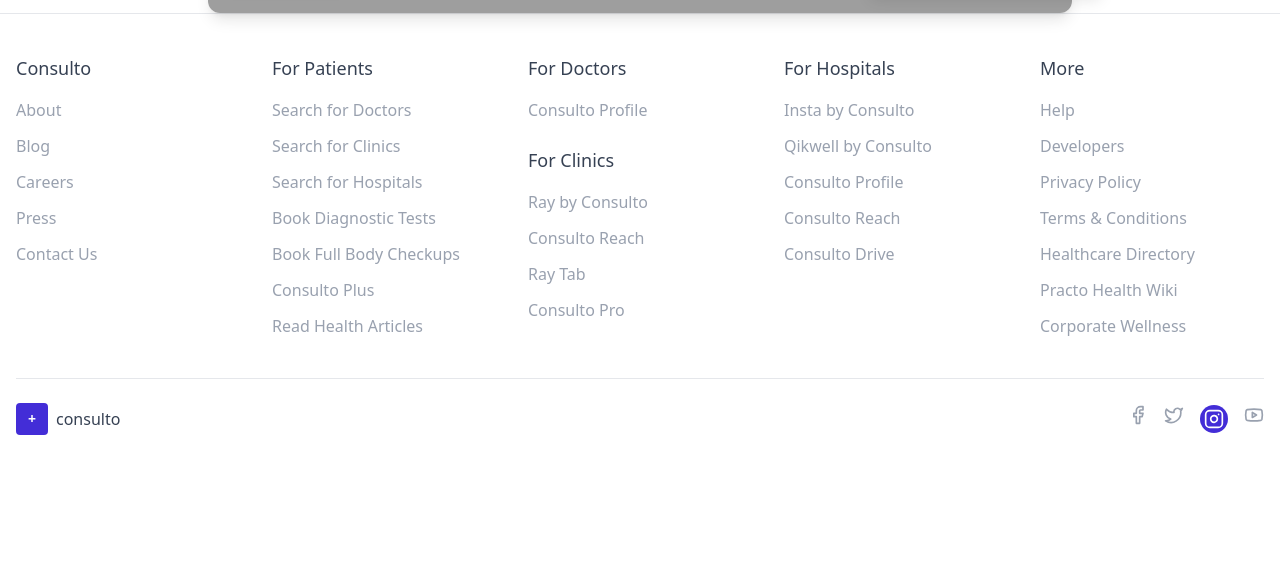
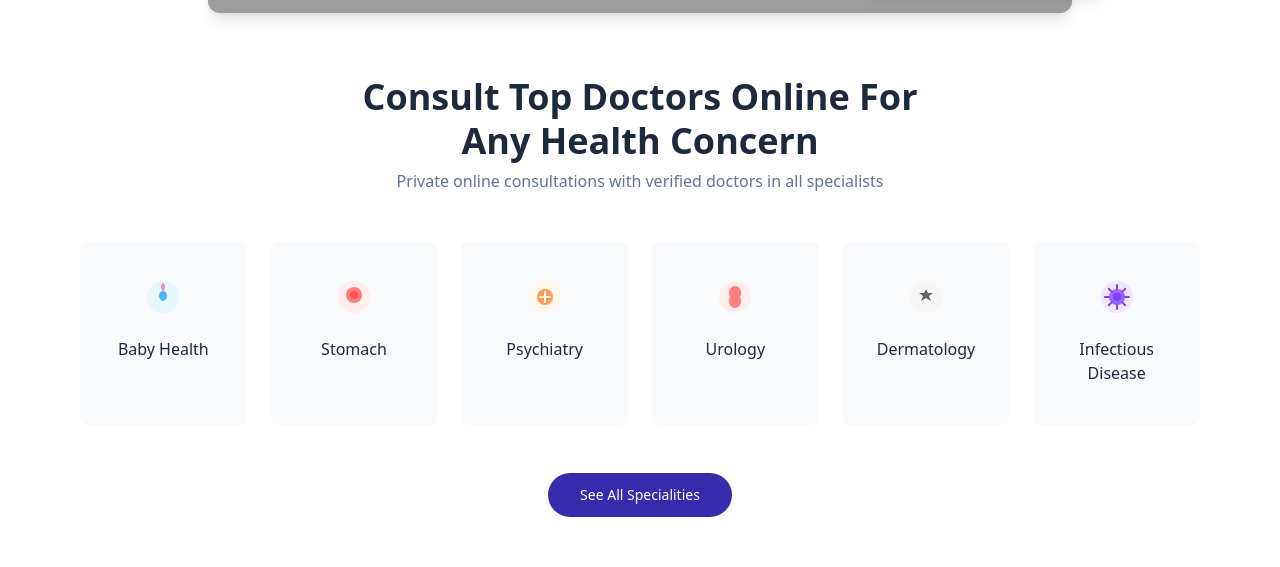
Before and after one commit to Garv0504/TeleHealth, a React (Vite) app in the folder Frontend/: page / in a window 1280 px wide. Shown: the part 775-1342 px from the top of the page. Before the commit the page ends 1250 px from the top, so only its background shows below. Built offline with nearby package versions, Linux system fonts and the light colour scheme; grey boxes are pictures that could not be loaded.

Commit message:
Specailities Added

```diff
--- /dev/null
+++ b/Frontend/src/Components/Specialities.jsx
@@ -0,0 +1,161 @@
+import { useState } from 'react';
+
+export default function Specialties() {
+  const [hoveredCard, setHoveredCard] = useState(null);
+
+  return (
+    <div className="bg-white py-16">
+      <div className="max-w-6xl mx-auto px-4">
+        {/* Headings */}
+        <h2 className="text-3xl md:text-4xl font-bold text-slate-800 text-center">
+          Consult Top Doctors Online For
+        </h2>
+        <h2 className="text-3xl md:text-4xl font-bold text-slate-800 text-center mt-1">
+          Any Health Concern
+        </h2>
+
+        <p className="text-slate-500 text-center mt-2">
+          Private online consultations with verified doctors in all specialists
+        </p>
+
+        {/* Specialty Cards */}
+        <div className="grid grid-cols-2 md:grid-cols-3 lg:grid-cols-6 gap-6 mt-12">
+          <SpecialtyCard
+            icon={<BabyHealthIcon />}
+            title="Baby Health"
+            id="baby"
+            hoveredCard={hoveredCard}
+            setHoveredCard={setHoveredCard}
+          />
+          <SpecialtyCard
+            icon={<StomachIcon />}
+            title="Stomach"
+            id="stomach"
+            hoveredCard={hoveredCard}
+            setHoveredCard={setHoveredCard}
+          />
+          <SpecialtyCard
+            icon={<PsychiatryIcon />}
+            title="Psychiatry"
+            id="psychiatry"
+            hoveredCard={hoveredCard}
+            setHoveredCard={setHoveredCard}
+          />
+          <SpecialtyCard
+            icon={<UrologyIcon />}
+            title="Urology"
+            id="urology"
+            hoveredCard={hoveredCard}
+            setHoveredCard={setHoveredCard}
+          />
+          <SpecialtyCard
+            icon={<DermatologyIcon />}
+            title="Dermatology"
+            id="dermatology"
+            hoveredCard={hoveredCard}
+            setHoveredCard={setHoveredCard}
+          />
+          <SpecialtyCard
+            icon={<InfectiousIcon />}
+            title="Infectious Disease"
+            id="infectious"
+            hoveredCard={hoveredCard}
+            setHoveredCard={setHoveredCard}
+          />
+        </div>
+
+        {/* See All Button */}
+        <div className="flex justify-center mt-12">
+          <button className="bg-indigo-800 text-white px-8 py-3 rounded-full text-sm font-medium cursor-pointer">
+            See All Specialities
+          </button>
+        </div>
+      </div>
+    </div>
+  );
+}
+
+function SpecialtyCard({ icon, title, id, hoveredCard, setHoveredCard }) {
+  const isHovered = hoveredCard === id;
+
+  return (
+    <div
+      className={`bg-gray-50 rounded-lg p-6 flex flex-col items-center relative transition-all duration-300 ${isHovered ? 'shadow-lg transform -translate-y-1' : ''}`}
+      onMouseEnter={() => setHoveredCard(id)}
+      onMouseLeave={() => setHoveredCard(null)}
+    >
+      <div className="h-16 flex items-center justify-center">
+        {icon}
+      </div>
+      <p className="text-slate-800 font-medium mt-2 pb-4 text-center">{title}</p>
+
+      {/* Consult Now button with transition */}
+      <div className={`absolute bottom-4 w-full flex justify-center transition-opacity duration-300 ${isHovered ? 'opacity-100' : 'opacity-0'}`}>
+        <button className="bg-white text-indigo-800 text-xs font-medium px-4 py-1 rounded-full shadow-sm cursor-pointer">
+          Consult Now
+        </button>
+      </div>
+    </div>
+  );
+}
+
+// Custom Icons
+function BabyHealthIcon() {
+  return (
+    <svg width="40" height="40" viewBox="0 0 40 40" fill="none" xmlns="http://www.w3.org/2000/svg">
+      <circle cx="20" cy="20" r="16" fill="#E6F7FF" />
+      <path d="M20 14C23 14 24 17 24 19C24 21 22 24 20 24C18 24 16 21 16 19C16 17 17 14 20 14Z" fill="#4BB5F5" />
+      <path d="M20 14C21 14 22 12 22 10C22 8 21 6 20 6C19 6 18 8 18 10C18 12 19 14 20 14Z" fill="#FF89A9" />
+    </svg>
+  );
+}
+
+function StomachIcon() {
+  return (
+    <svg width="40" height="40" viewBox="0 0 40 40" fill="none" xmlns="http://www.w3.org/2000/svg">
+      <circle cx="20" cy="20" r="16" fill="#FFEEEE" />
+      <path d="M28 18C28 22.4183 24.4183 26 20 26C15.5817 26 12 22.4183 12 18C12 13.5817 15.5817 10 20 10C24.4183 10 28 13.5817 28 18Z" fill="#FF7E7E" />
+      <circle cx="20" cy="18" r="4" fill="#FF5555" />
+    </svg>
+  );
+}
+
+function PsychiatryIcon() {
+  return (
+    <svg width="40" height="40" viewBox="0 0 40 40" fill="none" xmlns="http://www.w3.org/2000/svg">
+      <circle cx="20" cy="20" r="16" fill="#FFF6EC" />
+      <circle cx="20" cy="20" r="8" fill="#FF9A56" />
+      <path d="M20 15V25M15 20H25" stroke="#FFF6EC" strokeWidth="2" strokeLinecap="round" />
+    </svg>
+  );
+}
+
+function UrologyIcon() {
+  return (
+    <svg width="40" height="40" viewBox="0 0 40 40" fill="none" xmlns="http://www.w3.org/2000/svg">
+      <circle cx="20" cy="20" r="16" fill="#FFEEEE" />
+      <path d="M26 16C26 19.866 23.3137 23 20 23C16.6863 23 14 19.866 14 16C14 12.134 16.6863 9 20 9C23.3137 9 26 12.134 26 16Z" fill="#FF7E7E" />
+      <path d="M26 24C26 27.866 23.3137 31 20 31C16.6863 31 14 27.866 14 24C14 20.134 16.6863 17 20 17C23.3137 17 26 20.134 26 24Z" fill="#FF7E7E" />
+    </svg>
+  );
+}
+
+function DermatologyIcon() {
+  return (
+    <svg width="40" height="40" viewBox="0 0 40 40" fill="none" xmlns="http://www.w3.org/2000/svg">
+      <circle cx="20" cy="20" r="16" fill="#F6F6F6" />
+      <path d="M20 12L22 16H27L23 19L25 24L20 21L15 24L17 19L13 16H18L20 12Z" fill="#666666" />
+    </svg>
+  );
+}
+
+function InfectiousIcon() {
+  return (
+    <svg width="40" height="40" viewBox="0 0 40 40" fill="none" xmlns="http://www.w3.org/2000/svg">
+      <circle cx="20" cy="20" r="16" fill="#F0E6FF" />
+      <circle cx="20" cy="20" r="8" fill="#9966FF" />
+      <circle cx="20" cy="20" r="4" fill="#7F3FFF" />
+      <path d="M20 8V12M20 28V32M8 20H12M28 20H32M11.8 11.8L14.6 14.6M25.4 25.4L28.2 28.2M11.8 28.2L14.6 25.4M25.4 14.6L28.2 11.8" stroke="#7F3FFF" strokeWidth="2" strokeLinecap="round" />
+    </svg>
+  );
+}
--- a/Frontend/src/Pages/Home.jsx
+++ b/Frontend/src/Pages/Home.jsx
@@ -3,6 +3,7 @@
 import Navbar from "../components/Navbar";
 import VideoCard from "../Components/VideoCard";
 import Footer from "../Components/Footer";
+import Specialties from "../Components/Specialities";
 
 const Home = () => {
 	return (
@@ -109,6 +110,7 @@
 				</div>
 			</div>
 			<VideoCard/>
+			<Specialties/>
 			<Footer/>
 		</>
 	);
```
